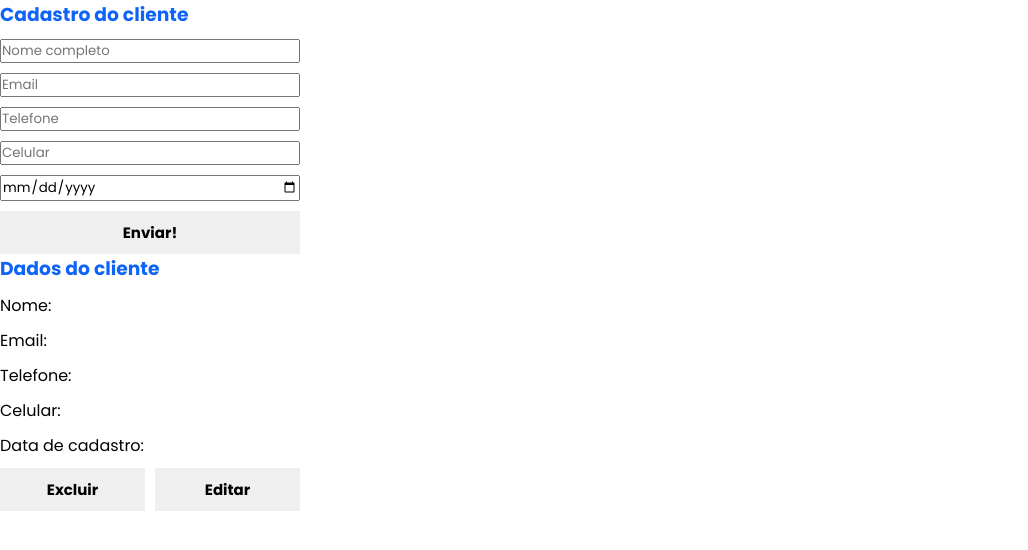
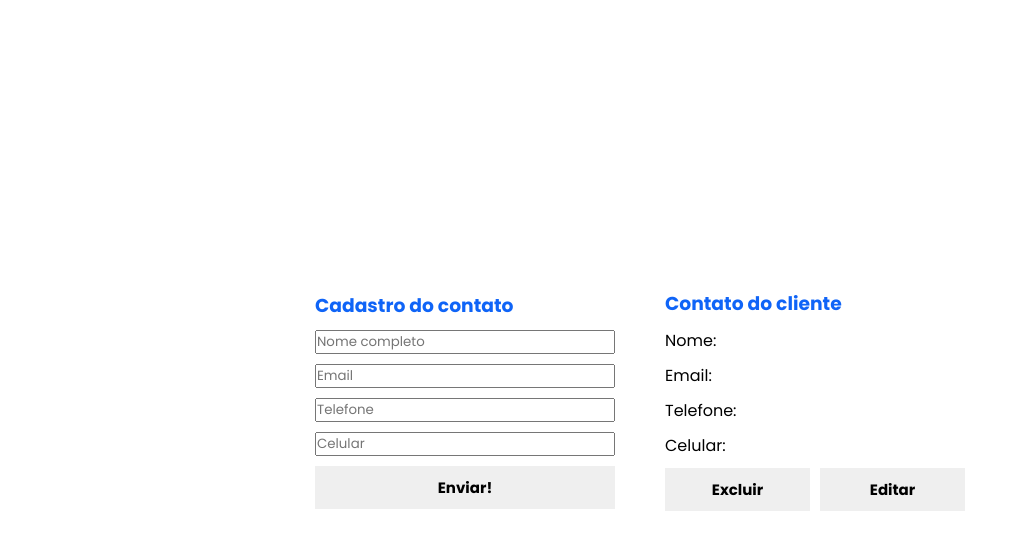
Before and after one commit to danieljosias/test-fullstack, a React (Create React App) app in the folder client/: page / in a window 1280 px wide. Shown: the top 550 px of the page, without its empty margins (0-1028 px from the left). Built offline with nearby package versions, Linux system fonts and the light colour scheme.

Commit message:
fix: adicionei o component contact dentro do FormContact

```diff
--- a/client/src/components/FormContact/index.jsx
+++ b/client/src/components/FormContact/index.jsx
@@ -3,6 +3,7 @@ import { Container } from './styles'
 import * as yup from 'yup';
 import { useForm } from "react-hook-form";
 import { yupResolver } from '@hookform/resolvers/yup';
+import Contact from '../Contact';
 
 export default function FormContact() {
     const formSchema = yup.object().shape({
@@ -42,6 +43,7 @@ export default function FormContact() {
 
          <button type="submit">Enviar!</button>
        </form>
+       <Contact/>
     </Container>
   )
 }
--- a/client/src/routes/index.js
+++ b/client/src/routes/index.js
@@ -1,6 +1,6 @@
 import { Switch, Route } from 'react-router-dom'
 import FormContact from '../pages/FormContact'
-import FormClient from '../components/FormClient'
+import FormClient from '../pages/FormContact'
 
 export const Routes = () =>{
     return(
```
